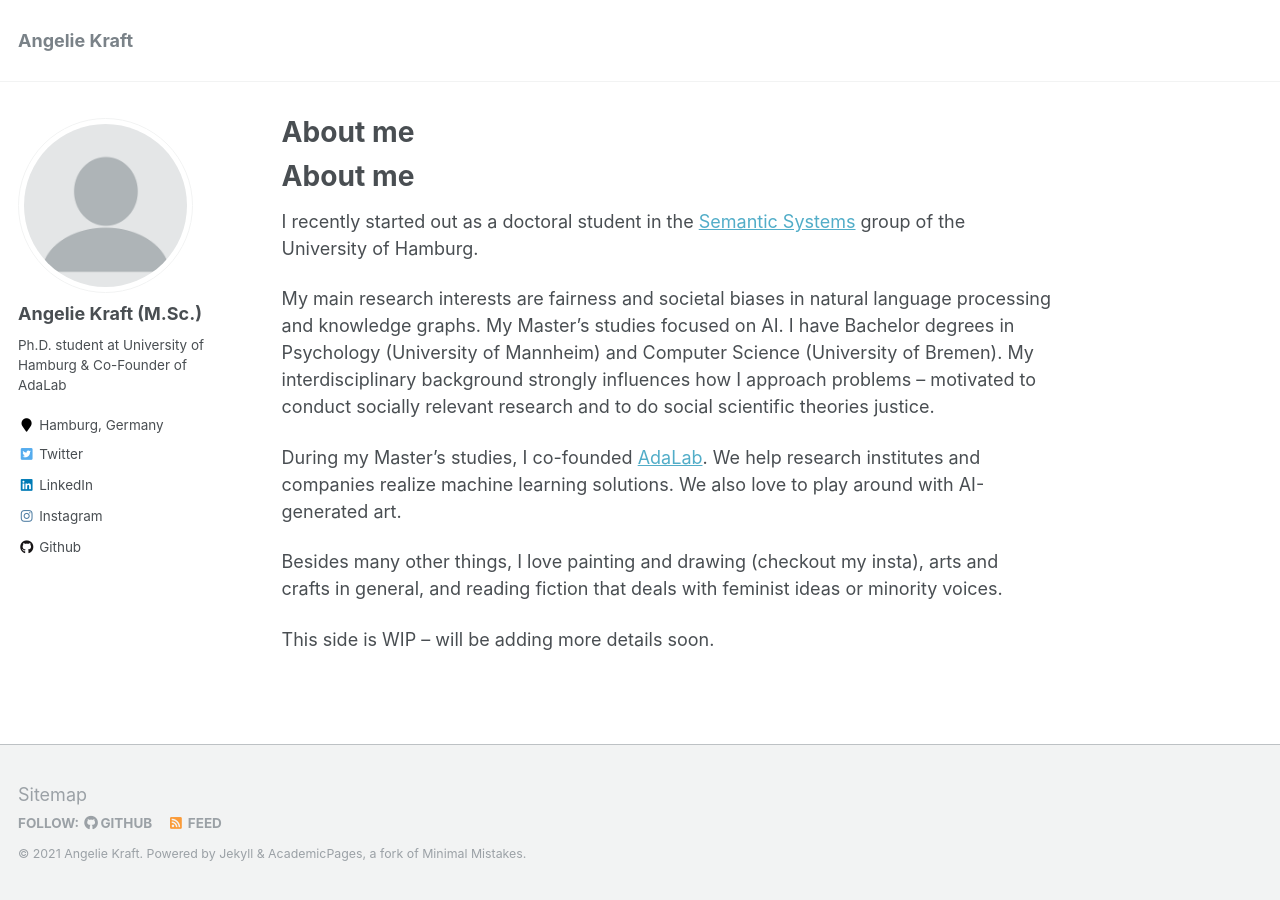
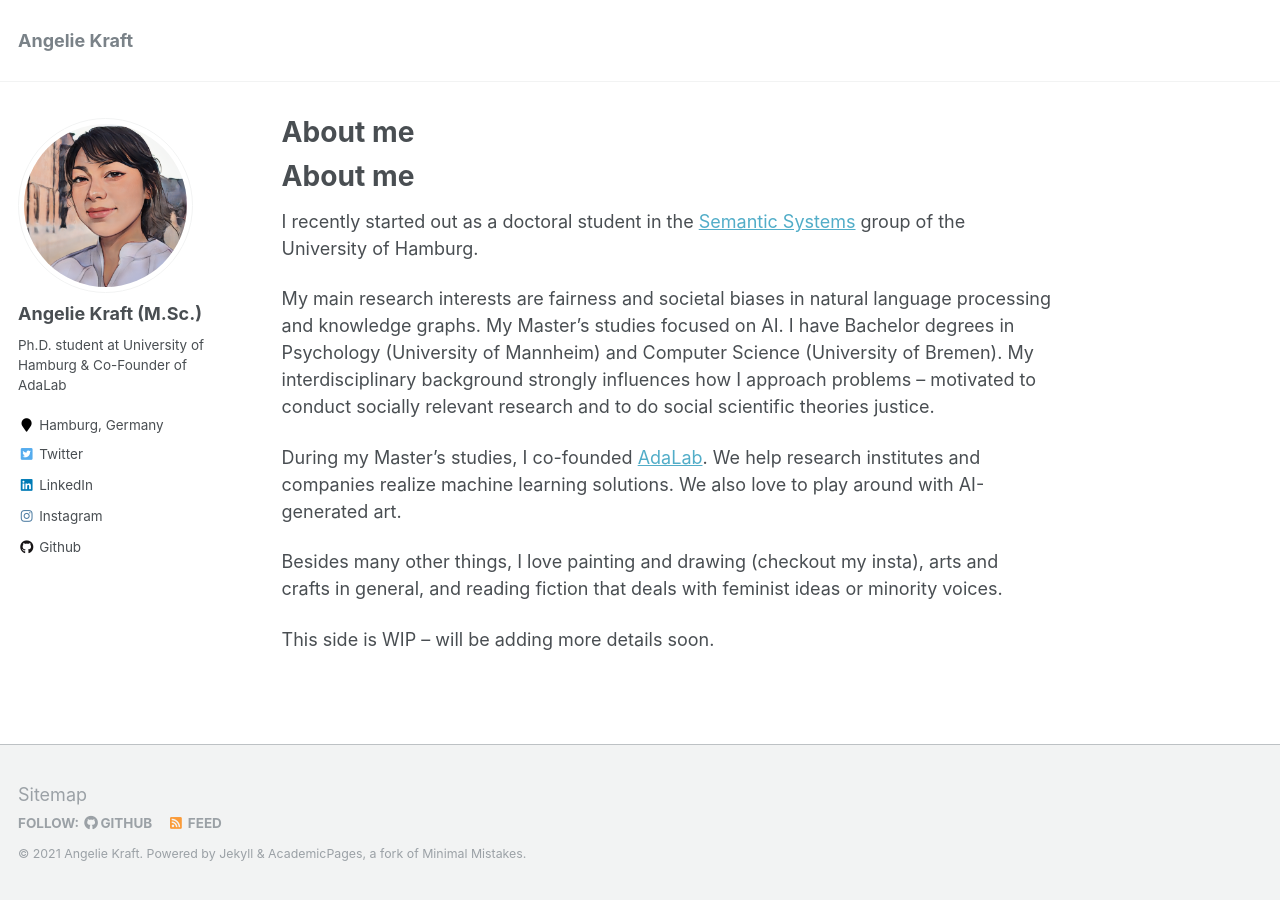
Before and after one commit to krangelie/krangelie.github.io, a Jekyll site: the page built from _pages/about.md, in a window 1280 px wide. Built offline with Jekyll 4.4.1, drawn with Linux system fonts in a browser that asks for light colours.

Commit message:
adds profile pic

```diff
--- a/_config.yml
+++ b/_config.yml
@@ -81,7 +81,7 @@ analytics:
 # Site Author
 author:
   name             : "Angelie Kraft (M.Sc.)"
-  avatar           : "profile.png"
+  avatar           : "animegan_profile.png"
   bio              : "Ph.D. student at University of Hamburg & Co-Founder of AdaLab"
   location         : "Hamburg, Germany"
   employer         :
```
Also changed, not shown: images/animegan_profile.png (added), images/profile.png (deleted), 3 other files.
